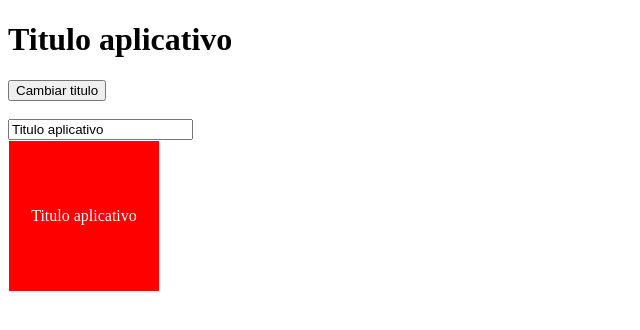
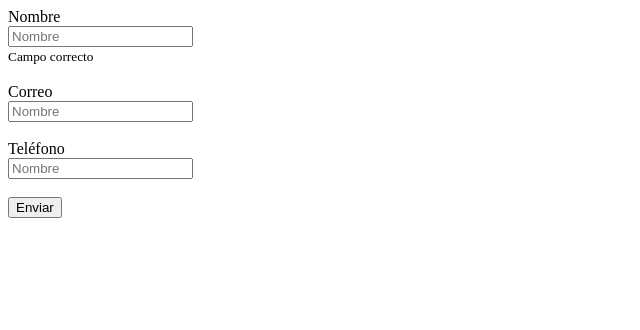
Before and after one commit to AndrewZael/angular, an Angular app: page / in a window 1280 px wide. Shown: the top 330 px of the page, without its empty margins (0-640 px from the left). Built offline with nearby package versions, Linux system fonts and the light colour scheme.

Commit message:
Formulario

```diff
--- a/src/app/app.component.html
+++ b/src/app/app.component.html
@@ -1,5 +1,8 @@
 <!--app-header (tituloOut)="recibirTitulo($event)" title="Titulo desde APP">
 </app-header-->
+
 <!--app-todo-list></app-todo-list-->
 
-<app-select-elements></app-select-elements>
+<!--app-select-elements></app-select-elements-->
+
+<app-formulario></app-formulario>
--- /dev/null
+++ b/src/app/components/formulario/formulario.component.html
@@ -0,0 +1,22 @@
+<form [formGroup]="formulario">
+
+    <label for="name">Nombre</label><br/>
+    <input formControlName="name" id="name" placeholder="Nombre" required /><br/>
+
+    <small *ngIf="!formulario.controls['name'].valid && formulario.controls['name'].touched; else correct">
+        Campo obligatorio
+    </small>
+    <ng-template #correct>
+        <small>Campo correcto</small>
+    </ng-template>
+    <br/><br/>
+
+    <label for="email">Correo</label><br/>
+    <input formControlName="email" id="email" placeholder="Nombre" type="email" required /><br/><br/>
+
+    <label for="phone">Teléfono</label><br/>
+    <input formControlName="phone" id="phone" placeholder="Nombre" type="tel" required /><br/><br/>
+
+    <button type="submit" (click)="sendForm()">Enviar</button>
+
+</form>
--- /dev/null
+++ b/src/app/components/formulario/formulario.component.ts
@@ -0,0 +1,31 @@
+import { Component, OnInit } from '@angular/core';
+import { FormBuilder, FormGroup, Validators } from '@angular/forms';
+
+@Component({
+  selector: 'app-formulario',
+  templateUrl: './formulario.component.html',
+  styleUrls: ['./formulario.component.scss']
+})
+export class FormularioComponent implements OnInit {
+
+  formulario: FormGroup;
+
+  constructor(private fb: FormBuilder) {
+    this.formulario = fb.group({
+      name: ['', Validators.required],
+      email: ['', [Validators.email, Validators.required]],
+      phone: ['', Validators.required]
+    });
+  }
+
+  sendForm(){
+    if(this.formulario.valid){
+      console.log(this.formulario);
+    }else{
+      console.log('Formulario Invalido');
+    }
+  }
+
+  ngOnInit(): void {}
+
+}
```
Also changed, not shown: src/app/app.module.ts (+6 -3 lines), src/app/components/formulario/formulario.component.scss (added), 2 other files (tests, documents, lock files or other folders).
